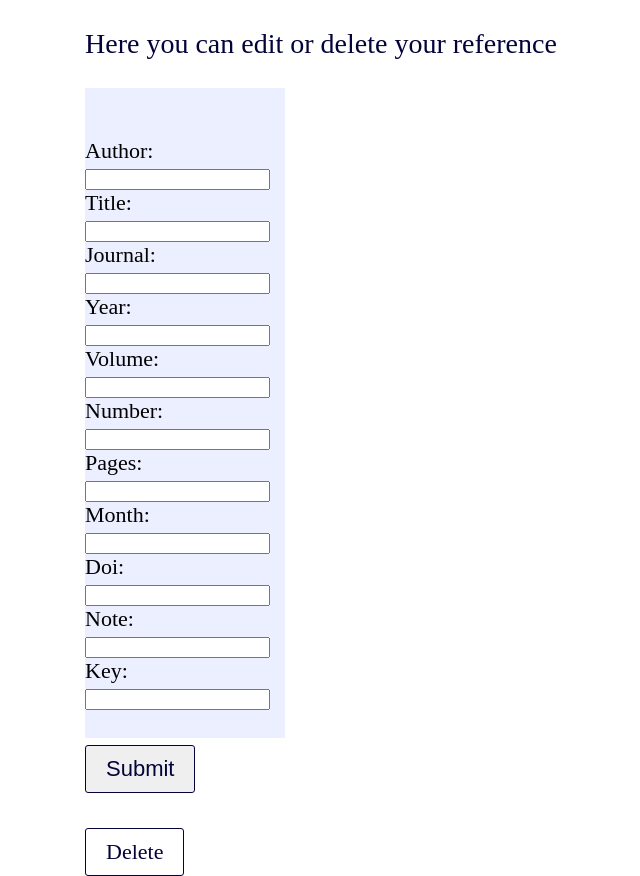
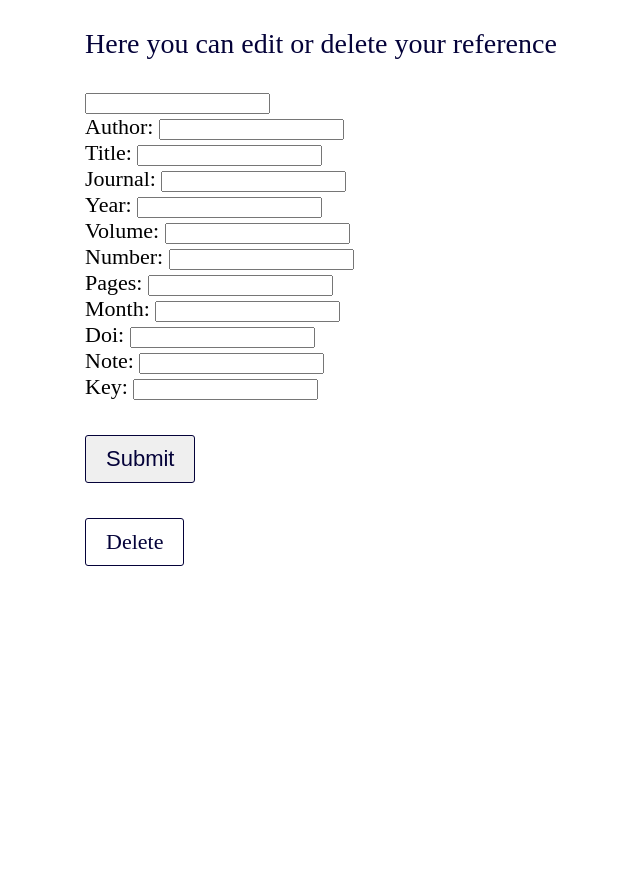
Before and after one commit to Jouchef/ohtu_kandi_viitteet, a Flask app: page /edit/1 in a window 1280 px wide. Shown: the whole page, without its empty margins (155-795 px from the left). After the commit the page ends 566 px from the top, so only its background shows below. Run offline with Flask 3, Linux system fonts and the light colour scheme; the visitor is signed in with stand-in values (Sample User, id 1).

Commit message:
add type to edit page

```diff
--- a/src/templates/edit.html
+++ b/src/templates/edit.html
@@ -12,10 +12,8 @@
     <div class="beginning">
         <p>Here you can edit or delete your reference</p>
 
-
-        <div class="reference">
-
             <form action="/edit/{{ reference.id }}" method="POST">
+                <input type="text" id="type" name="type" value="{{ reference.reference_type }}" readonly><br>
                 <label for="name">Author:</label>
                 <input type="text" id="author" name="author" value="{{ reference.author }}" required><br>
                 <label for="name">Title:</label>
```
